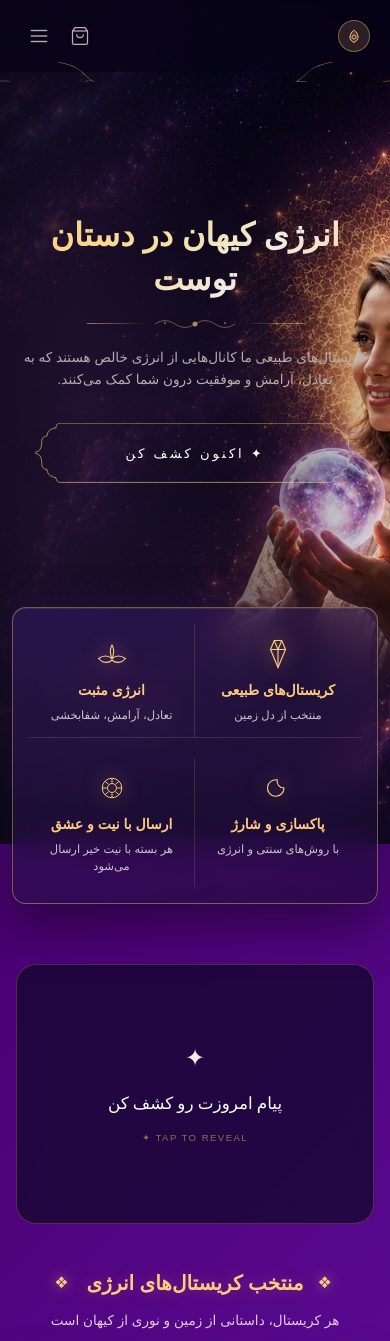
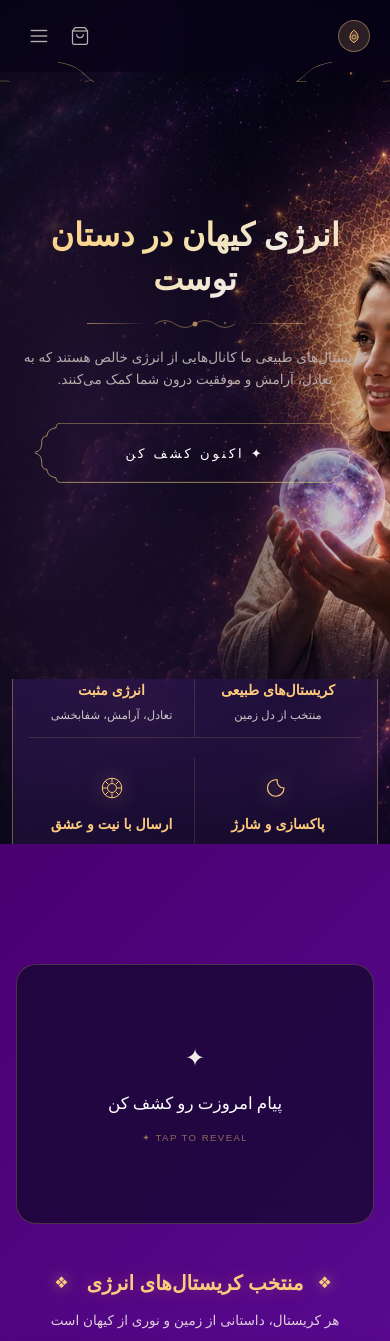
Before and after one commit to omidzzz/fared, a Next.js app in the folder fared-front-main/: page / in a window 390 px wide. Shown: the top 1341 px of the page. Built offline with nearby package versions, Linux system fonts and the light colour scheme; a web font is replaced by a local one; what tailwindcss-rtl would draw is missing.

Commit message:
Fix horizontal scrollbar issue on mobile homepage

```diff
--- a/fared-front-main/app/page.tsx
+++ b/fared-front-main/app/page.tsx
@@ -30,7 +30,7 @@ export default function Home() {
       <section style={{
         backgroundImage: 'url(/images/hero-backgrounds/home-page-hero.webp)',
         backgroundSize: 'cover', backgroundPosition: 'center 42%',
-        minHeight: '100dvh', position: 'relative', display: 'flex', flexDirection: 'column', overflow: 'visible',
+        minHeight: '100dvh', position: 'relative', display: 'flex', flexDirection: 'column', overflow: 'hidden',
       }}>
         {/* Gradient overlays */}
         <div className="absolute inset-0" style={{ background: 'linear-gradient(to right, rgba(7,7,20,0.92) 0%, rgba(7,7,20,0.70) 45%, rgba(7,7,20,0.10) 100%)' }}/>
@@ -71,7 +71,7 @@ export default function Home() {
         </div>
 
         {/* Feature badges at bottom of hero — overlapping boundary */}
-        <div className="relative z-10" style={{ marginTop: 80, marginBottom: -60, padding: '0 16px sm:0 24px lg:0 40px' }}>
+        <div className="relative z-10" style={{ marginTop: 80, marginBottom: -60, padding: '0 16px sm:0 24px lg:0 40px', maxWidth: '100%', overflowX: 'hidden' }}>
           <FeatureBadges />
         </div>
       </section>
```
